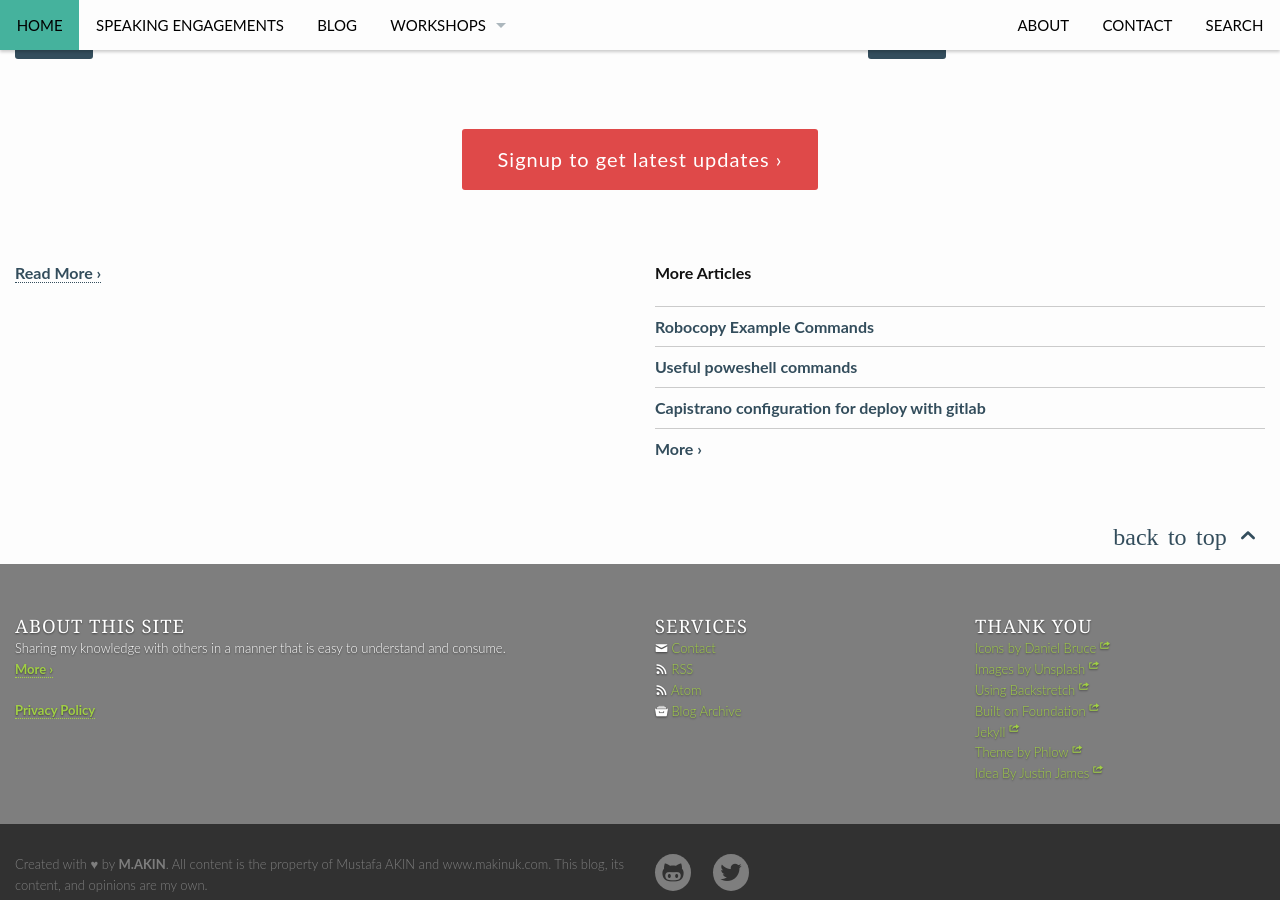
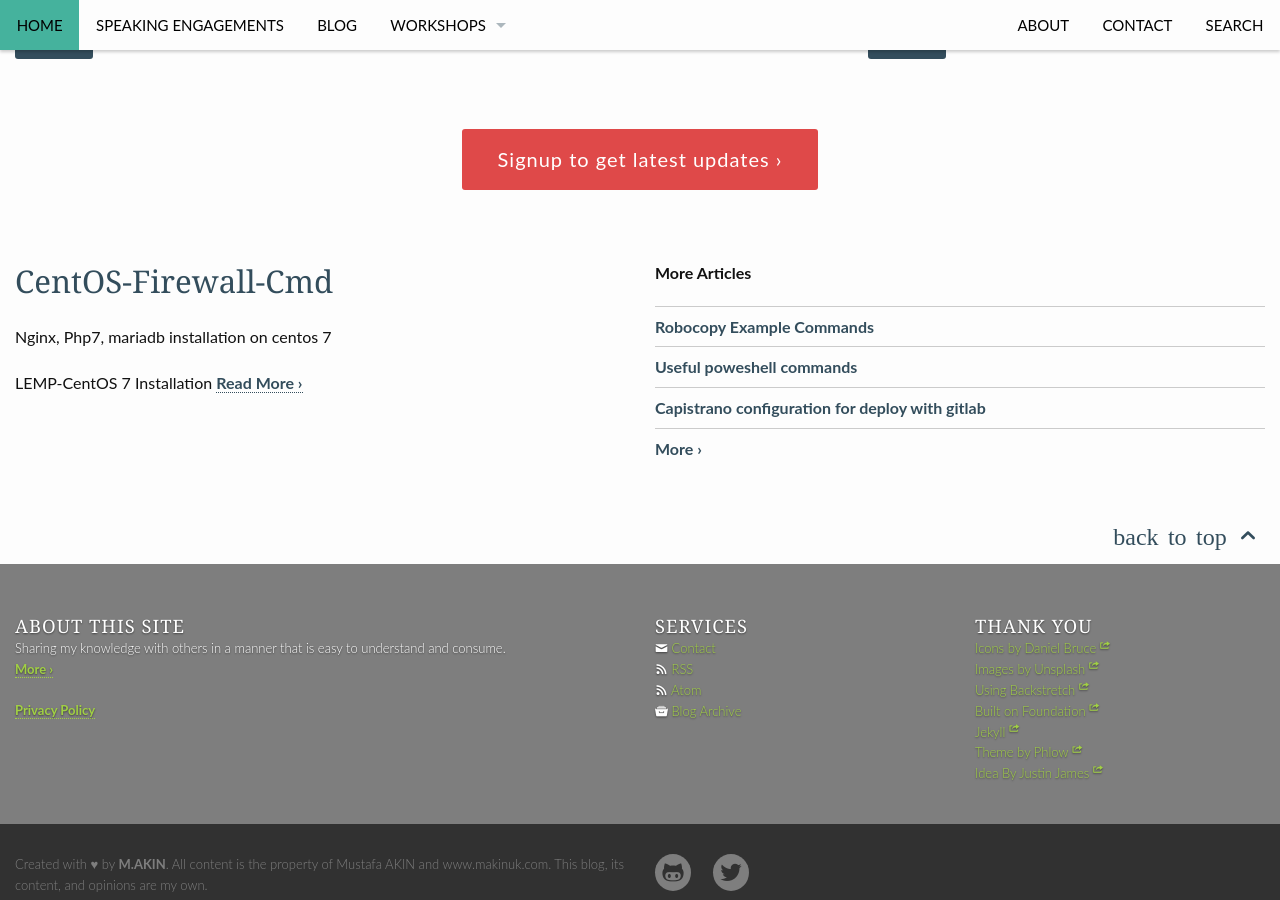
Before and after one commit to makinuk/makinuk.github.io, a Jekyll site: the page built from pages/pages-root-folder/index.md, in a window 1280 px wide and 900 px high, scrolled down 699 px. Built offline with Jekyll 4.4.1, drawn with Linux system fonts in a browser that asks for light colours; nearby versions of some CDN libraries.

Commit message:
new post test

```diff
--- a/_posts/2017/2017-08-26-CentOS-Firewall-Cmd.md
+++ b/_posts/2017/2017-08-26-CentOS-Firewall-Cmd.md
@@ -5,9 +5,9 @@ published: true
 categories: [Centos7]
 date: 2017-08-26 09:45:35
 excerpt: |
-        The easiest method is to add the services or ports you need to the zones you are using.
+        Nginx, Php7, mariadb installation on centos 7
 
-        For instance, if we are running a web server serving conventional HTTP traffic...
+        LEMP-CentOS 7 Installation
 ---
 
 # Centos Firewall Configuration
```
